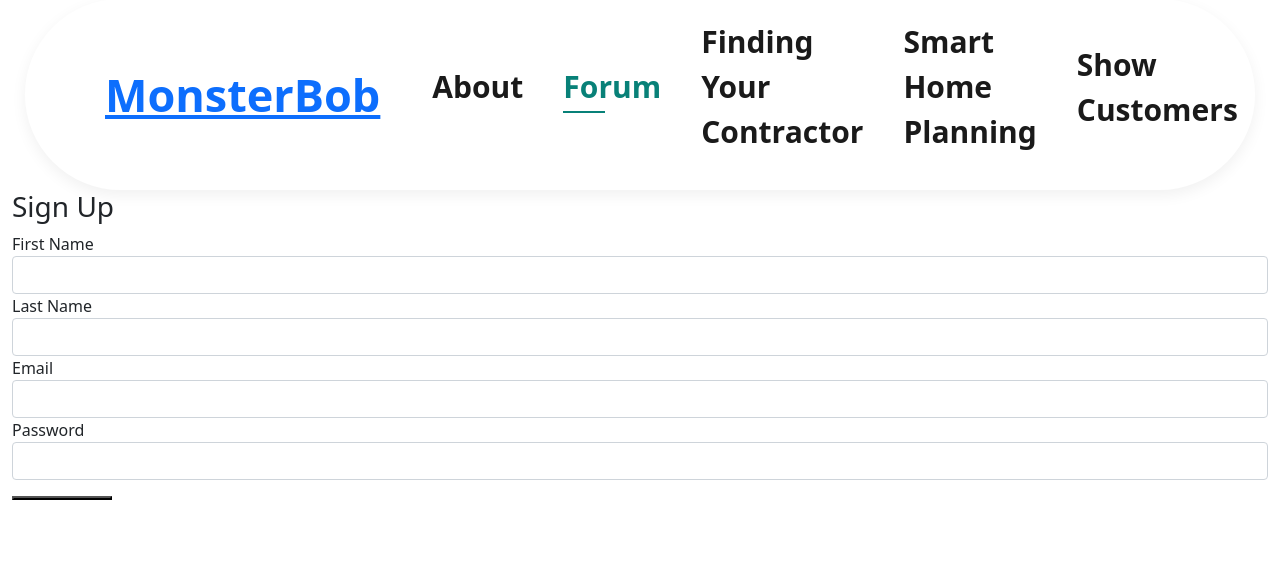
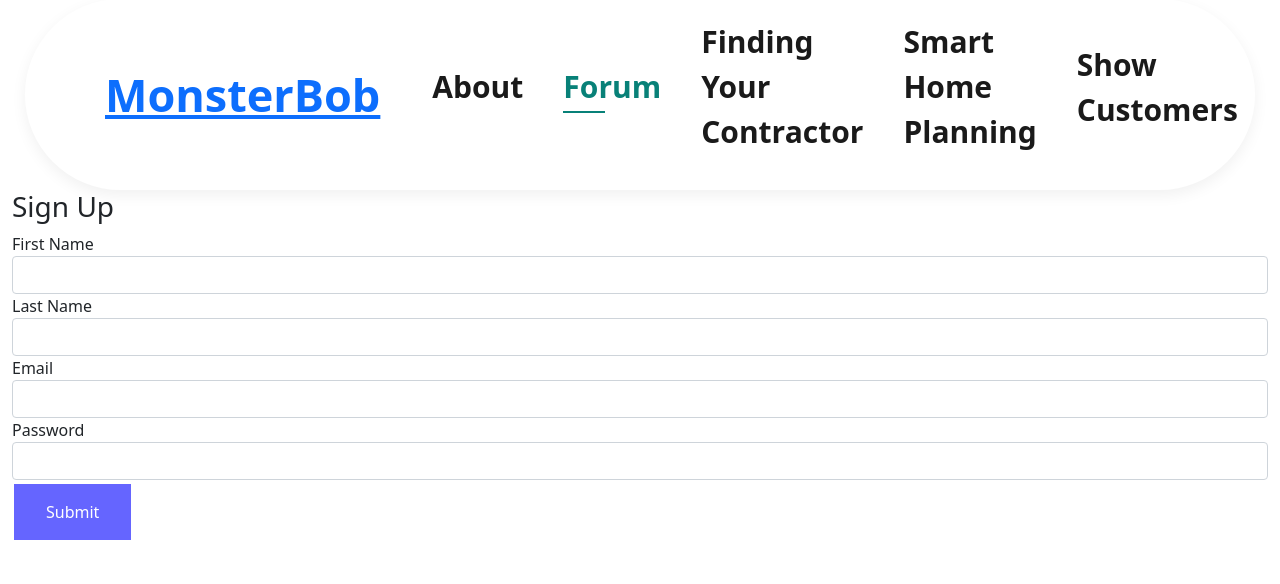
Before and after one commit to RuiHern/appdevProject, a Flask app: page /createUser in a window 1280 px wide; the page is wider, and only the part inside the window is pictured. Shown: the part 31-615 px from the top of that part. Run offline with Flask 3, Linux system fonts and the light colour scheme; some libraries are stand-ins or nearby versions.

Commit message:
Customer side CRUD done

```diff
--- a/static/apdev.css
+++ b/static/apdev.css
@@ -6,9 +6,22 @@
     box-sizing: border-box;
 }
 .smbbtn{
-width:100px;
-font-size:40px;
-color:orange;
+background-color: blue;
+  border: none;
+  color: white;
+  padding: 16px 32px;
+  text-align: center;
+  font-size: 16px;
+  margin: 4px 2px;
+  opacity: 0.6;
+  transition: 0.3s;
+  display: inline-block;
+  text-decoration: none;
+  cursor: pointer;
+}
+.smbbtn:hover{
+background-color: #04AA6D; /* Green */
+  color: white;
 }
 
 body{
--- a/templates/createCustomer.html
+++ b/templates/createCustomer.html
@@ -26,7 +26,7 @@
                 </div>
             </div>
 
-            <button type="submit" value="submit" class="smbbtn"></button>
+            <button type="submit" value="submit" class="smbbtn">Submit</button>
         </form>
     </div>
 </div>
--- a/templates/updateCustomer.html
+++ b/templates/updateCustomer.html
@@ -3,7 +3,7 @@
 {% block content %}
 {% from "includes/_formHelper.html" import render_field %}
 <h1 class="display-4">Update Customers</h1>
-<form method="POST" action="{{url_for('updateCustomer', id=user.get_user_id())}}">
+<form method="POST" action="">
     <div class="form-group">
         {{ render_field(form.first_name, class="form-control") }}
     </div>
@@ -13,6 +13,6 @@
     <div class="form-group">
         {{ render_field(form.email, class="form-control") }}
     </div>
-    <input type="submit" value="Submit" class="btn btn-primary"/>
+    <button type="submit" value="submit" class="smbbtn">Update</button>
 </form>
 {% endblock %}
```
Also changed, not shown: 3 other files.
